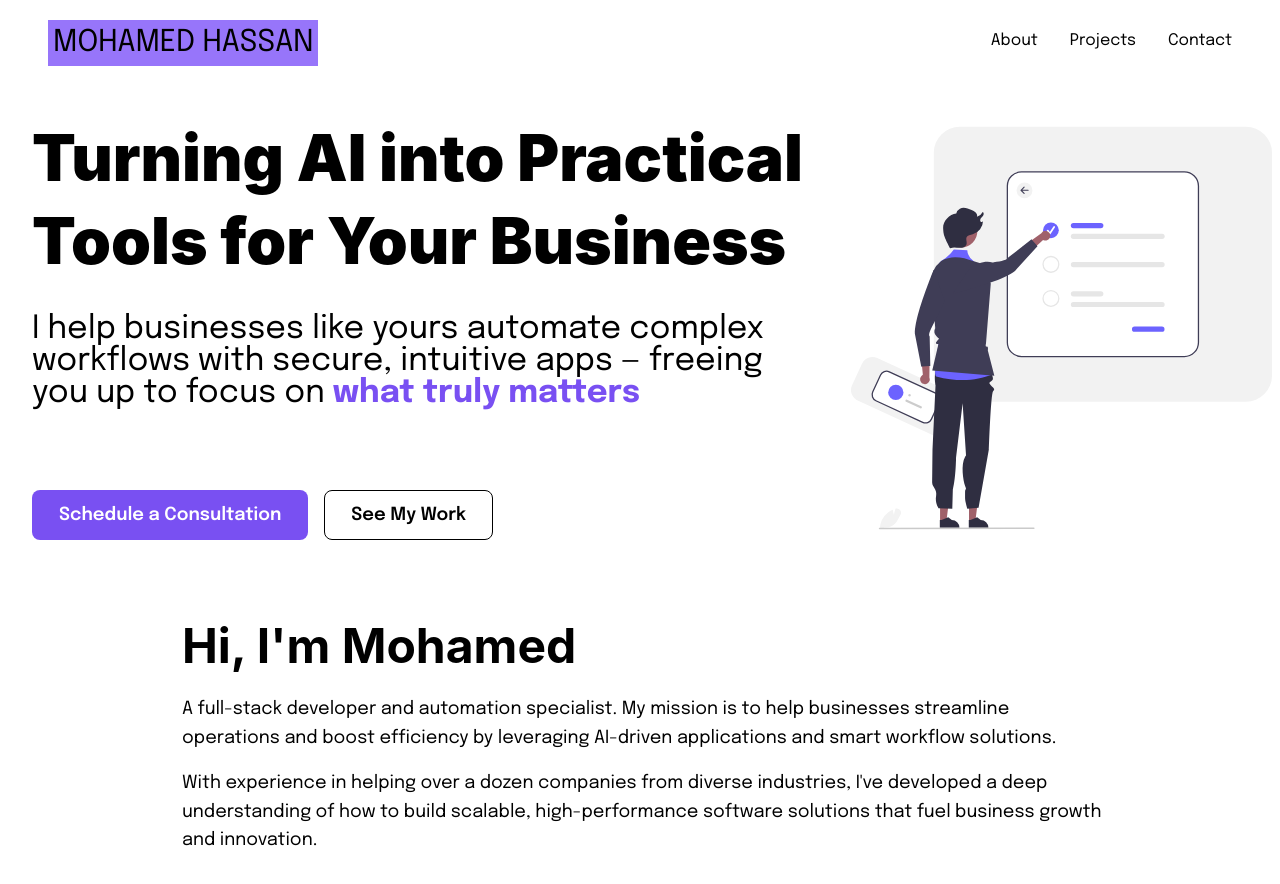
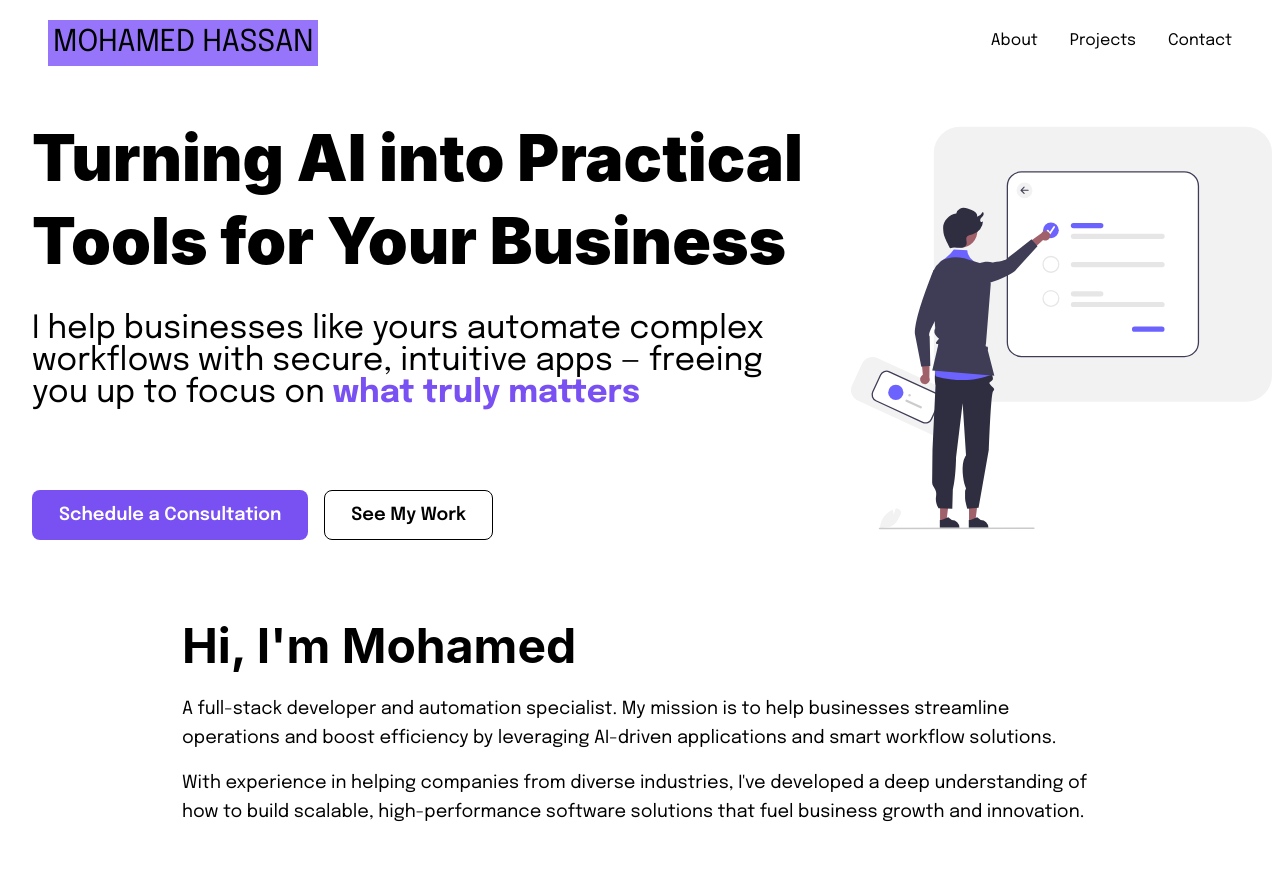
Before and after one commit to mohassan-dev/portfolio, a Next.js app: page / in a window 1280 px wide. Shown: the top 884 px of the page. Built offline with nearby package versions, Linux system fonts and the light colour scheme.

Commit message:
improve copy

```diff
--- a/src/components/AboutSection.tsx
+++ b/src/components/AboutSection.tsx
@@ -25,10 +25,10 @@ const AboutSection = () => {
             leveraging AI-driven applications and smart workflow solutions.
           </Text>
           <Text size="lg" mb="md">
-            With experience in helping over a dozen companies from diverse
-            industries, I've developed a deep understanding of how to build
-            scalable, high-performance software solutions that fuel business
-            growth and innovation.
+            With experience in helping companies from diverse industries, I've
+            developed a deep understanding of how to build scalable,
+            high-performance software solutions that fuel business growth and
+            innovation.
           </Text>
         </GridCol>
       </Grid>
```
